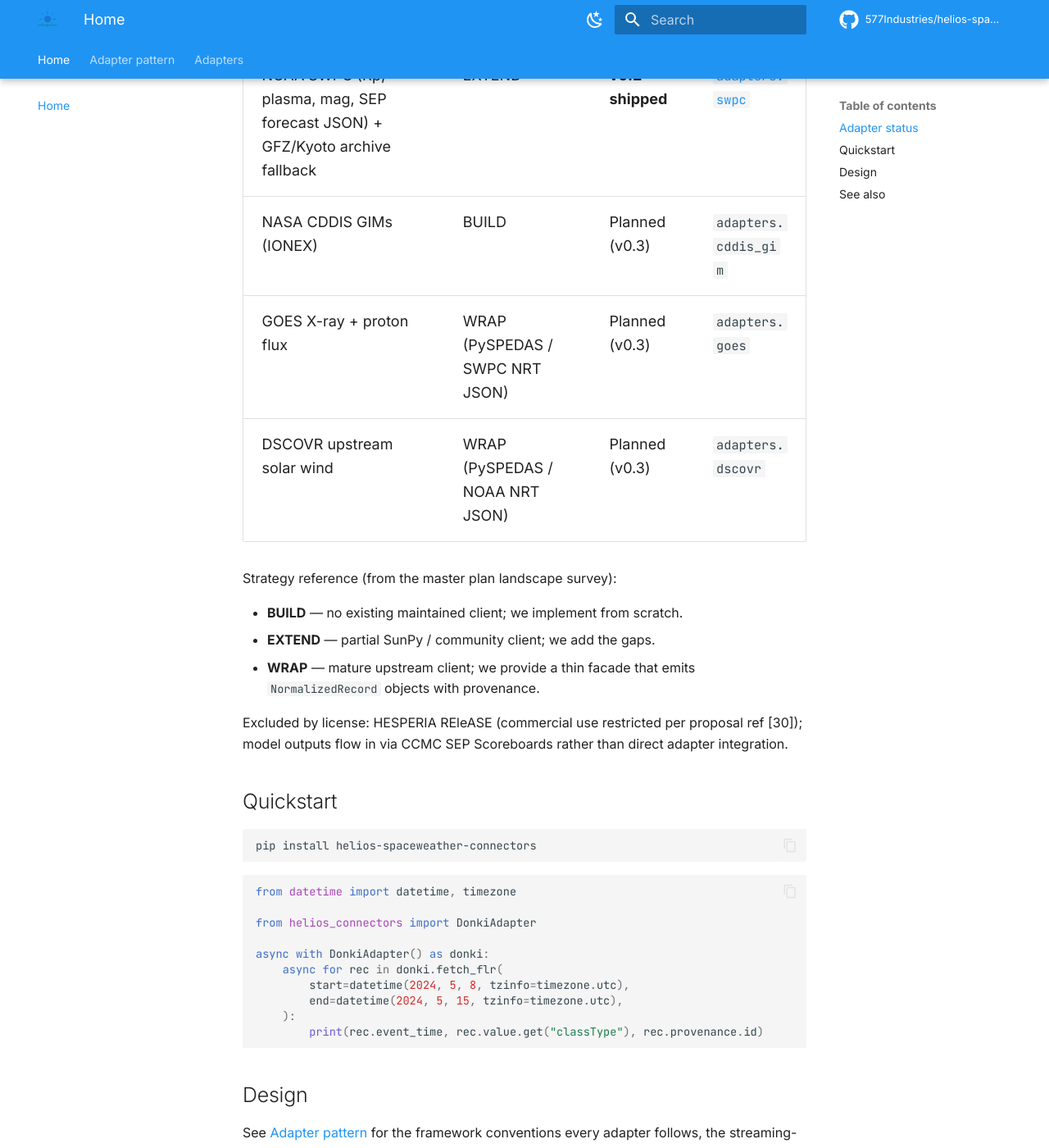
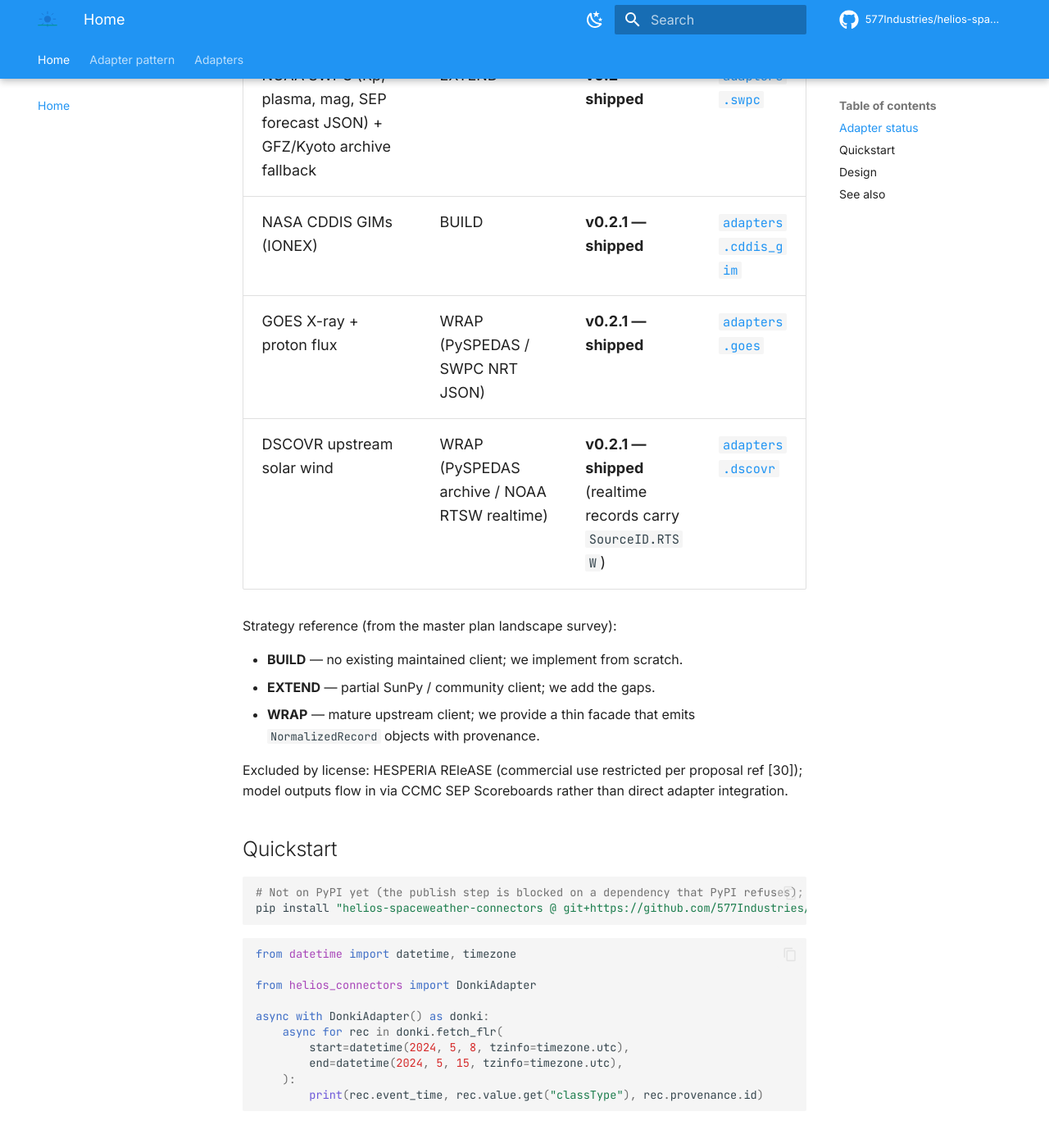
Before and after one commit to 577Industries/helios-spaceweather-connectors, an MkDocs documentation site: the page built from docs/index.md, in a window 1280 px wide and 1400 px high, scrolled down 695 px. Shown: the whole window at 82% size. Built offline with MkDocs 1.6.1 and Material for MkDocs 9.7.7, drawn with Linux system fonts in a browser that asks for light colours; comment, search, counter and statistics services are not loaded.

Commit message:
docs: release metadata truth-up — CITATION 0.2.1, all six adapters shipped, honest install line (#23)
- CITATION.cff: version 0.0.0 → 0.2.1 (date-released 2026-05-17 already
  matches the v0.2.1 release); bump it with __version__ from now on
- README + docs/index.md status tables: SEP Scoreboards, SWPC, CDDIS GIM,
  GOES and DSCOVR all ship; the tables still said "Planned (v0.2/v0.3)"
- pip install line: PyPI has no release (publish.yml failed on the
  helios-provenance-spec git direct reference; pypi.org returns 404), so
  the Quickstart now installs from the v0.2.1 tag and says why

Co-authored-by: Claude Fable 5.1 <noreply@anthropic.com>

````diff
--- a/docs/index.md
+++ b/docs/index.md
@@ -14,9 +14,9 @@ contract.
 | NASA DONKI (CME, FLR, SEP, GST, IPS, MPC, RBE, HSS, notifications) | BUILD | **v0.1 — shipped** | [`adapters.donki`](adapters/donki.md) |
 | CCMC SEP Scoreboards A / B / C | BUILD | **v0.2 — shipped** | [`adapters.sep_scoreboards`](adapters/sep_scoreboards.md) |
 | NOAA SWPC (Kp, plasma, mag, SEP forecast JSON) + GFZ/Kyoto archive fallback | EXTEND | **v0.2 — shipped** | [`adapters.swpc`](adapters/swpc.md) |
-| NASA CDDIS GIMs (IONEX) | BUILD | Planned (v0.3) | `adapters.cddis_gim` |
-| GOES X-ray + proton flux | WRAP (PySPEDAS / SWPC NRT JSON) | Planned (v0.3) | `adapters.goes` |
-| DSCOVR upstream solar wind | WRAP (PySPEDAS / NOAA NRT JSON) | Planned (v0.3) | `adapters.dscovr` |
+| NASA CDDIS GIMs (IONEX) | BUILD | **v0.2.1 — shipped** | [`adapters.cddis_gim`](adapters/cddis.md) |
+| GOES X-ray + proton flux | WRAP (PySPEDAS / SWPC NRT JSON) | **v0.2.1 — shipped** | [`adapters.goes`](adapters/goes.md) |
+| DSCOVR upstream solar wind | WRAP (PySPEDAS archive / NOAA RTSW realtime) | **v0.2.1 — shipped** (realtime records carry `SourceID.RTSW`) | [`adapters.dscovr`](adapters/dscovr.md) |
 
 Strategy reference (from the master plan landscape survey):
 
@@ -32,7 +32,8 @@ rather than direct adapter integration.
 ## Quickstart
 
 ```bash
-pip install helios-spaceweather-connectors
+# Not on PyPI yet (the publish step is blocked on a dependency that PyPI refuses); install from the tag:
+pip install "helios-spaceweather-connectors @ git+https://github.com/577Industries/helios-spaceweather-connectors@v0.2.1"
 ```
 
 ```python
````
Also changed, not shown: README.md (+7 -6 lines), 1 other file.
